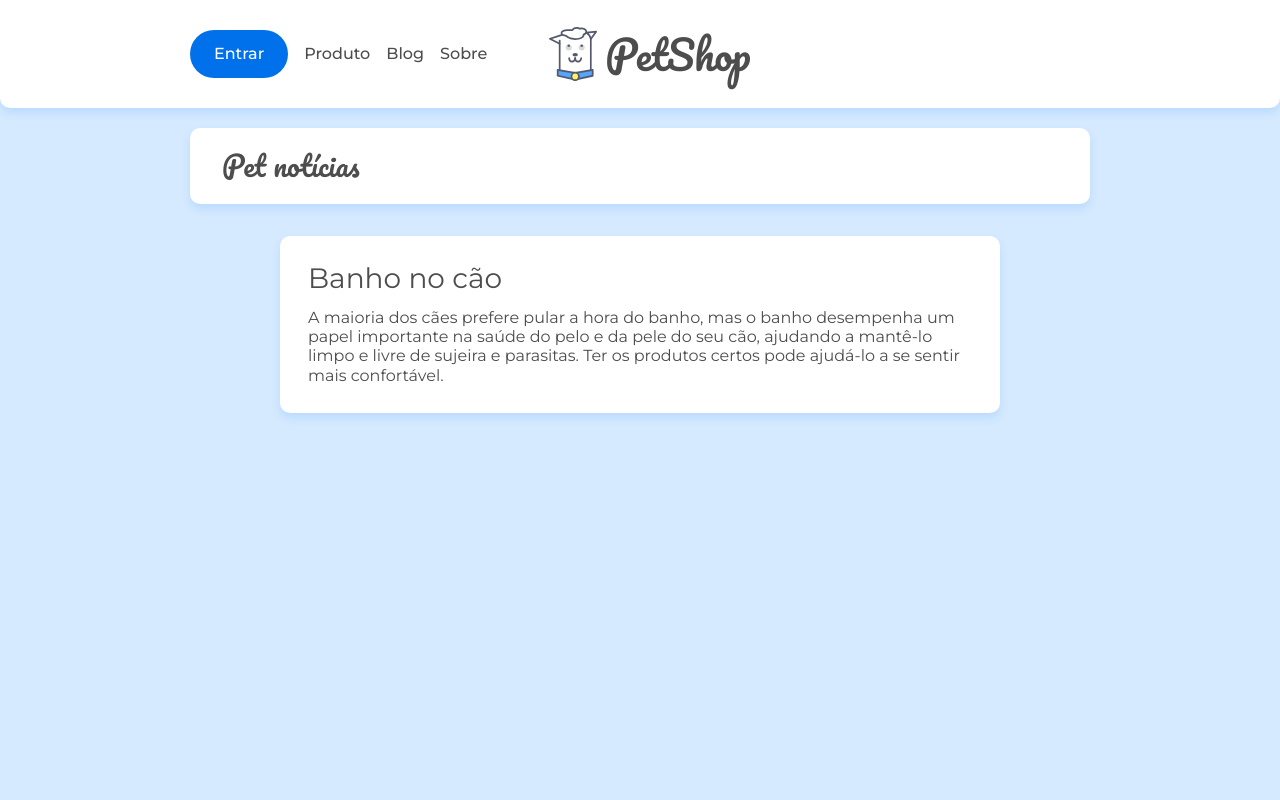
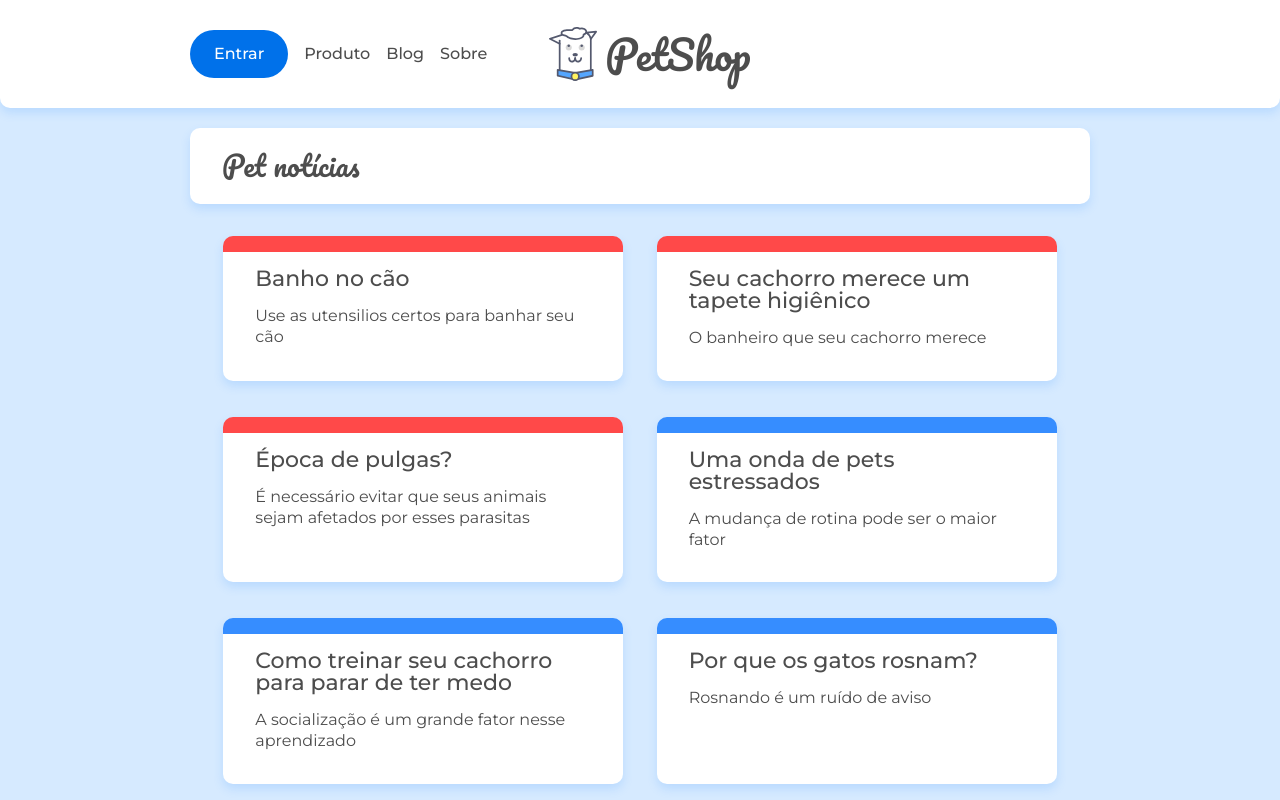
Before and after one commit to caiomcs04/React-router, a React (Create React App) app: page / in a window 1280 px wide. Shown: the top 800 px of the page. Built offline with nearby package versions, Linux system fonts and the light colour scheme; data requests are answered from the project's data file.

Commit message:
5#commit(Links dos cards)

```diff
--- a/src/componentes/Header.jsx
+++ b/src/componentes/Header.jsx
@@ -1,6 +1,7 @@
 import React from "react";
 import imagem from "../assets/img/doguito.svg";
 import "../assets/css/componentes/cabecalho.css"
+import { Link } from "react-router-dom";
 
 const Header = () => {
   return (
@@ -9,26 +10,26 @@ const Header = () => {
         <span className="menu-hamburger__icone"></span>
       </div>
       <div className="cabecalho-container">
-        <a href="/" className="flex flex--centro">
+        <Link to="/" className="flex flex--centro">
           <img className="cabecalho__logo" src={imagem} alt="" />
           <h1 className="cabecalho__titulo">PetShop</h1>
-        </a>
+        </Link>
       </div>
       <nav className="menu-cabecalho">
         <ul className="menu-itens">
           <li>
-            <a href="#" className="menu-item menu-item--entrar">
+            <Link to="#" className="menu-item menu-item--entrar">
               Entrar
-            </a>
+            </Link>
           </li>
           <li>
-              <a href="#" className="menu-item">Produto</a>
+              <Link to="#" className="menu-item">Produto</Link>
           </li>
           <li>
-              <a href="#" className="menu-item">Blog</a>
+              <Link to="#" className="menu-item">Blog</Link>
           </li>
           <li>
-              <a href="/about" className="menu-item">Sobre</a>
+              <Link to="/about" className="menu-item">Sobre</Link>
           </li>
         </ul>
       </nav>
--- /dev/null
+++ b/src/componentes/PostList.jsx
@@ -0,0 +1,26 @@
+import React, { useEffect, useState } from "react";
+import { getPost } from "../service/api";
+import { Link } from "react-router-dom";
+
+const PostList = ({url}) => {
+  const [posts, setPosts] = useState([]);
+
+  useEffect(()=>{
+    getPost(url,setPosts)
+  },[])
+
+  return (
+    <section className="posts container">
+      {posts.map((post) => (
+        <Link className={`cartao-post cartao-post--${post.categoria}`} to={`/posts/${post.id}`}>
+          <article key={post.id}>
+            <h3 className="cartao-post__titulo">{post.title}</h3>
+            <p className="cartao-post__meta">{post.metadescription}</p>
+          </article>
+        </Link>
+      ))}
+    </section>
+  );
+};
+
+export default PostList;
--- a/src/paginas/Home.jsx
+++ b/src/paginas/Home.jsx
@@ -1,21 +1,17 @@
-import React from 'react'
+import React from "react";
+import PostList from "../componentes/PostList";
+import "../assets/css/componentes/cartao.css"
+import "../"
 
 const Home = () => {
-
   return (
     <main>
       <div className="container">
         <h2 className="titulo-pagina">Pet notícias</h2>
       </div>
-      <section className="container flex flex--centro">
-      <article className="cartao post">
-        <h2 className="cartao__titulo">Banho no cão</h2>
-        <p className="cartao__texto">A maioria dos cães prefere pular a hora do banho, mas o banho desempenha um papel importante na saúde do pelo e da pele do seu cão, ajudando a mantê-lo limpo e livre de sujeira e parasitas. Ter os produtos certos pode ajudá-lo a se sentir mais confortável.</p>
-      </article>
-    </section>
+      <PostList url={"/posts"}/>
+    </main>
+  );
+};
 
-    </main>
-  )
-}
-
-export default Home
+export default Home;
--- /dev/null
+++ b/src/service/api.js
@@ -0,0 +1,10 @@
+import axios from "axios";
+
+export const api = axios.create({
+    baseURL:"http://localhost:5000"
+})
+
+export const getPost = async(url, setData) =>{
+    const response = await api.get(url);
+    setData(response.data)
+}
```
Also changed, not shown: 1 other file (tests, documents, lock files or other folders).
